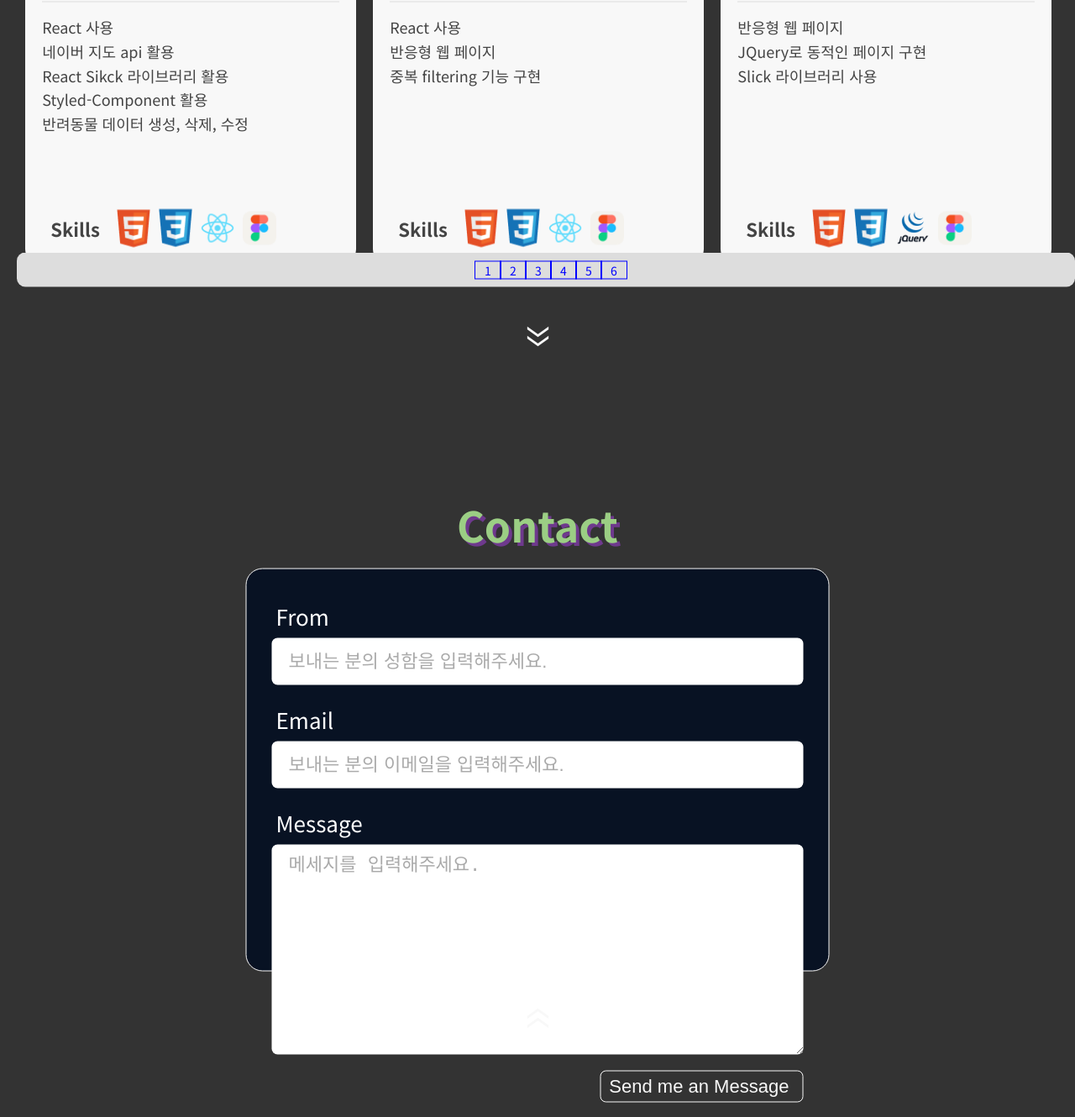
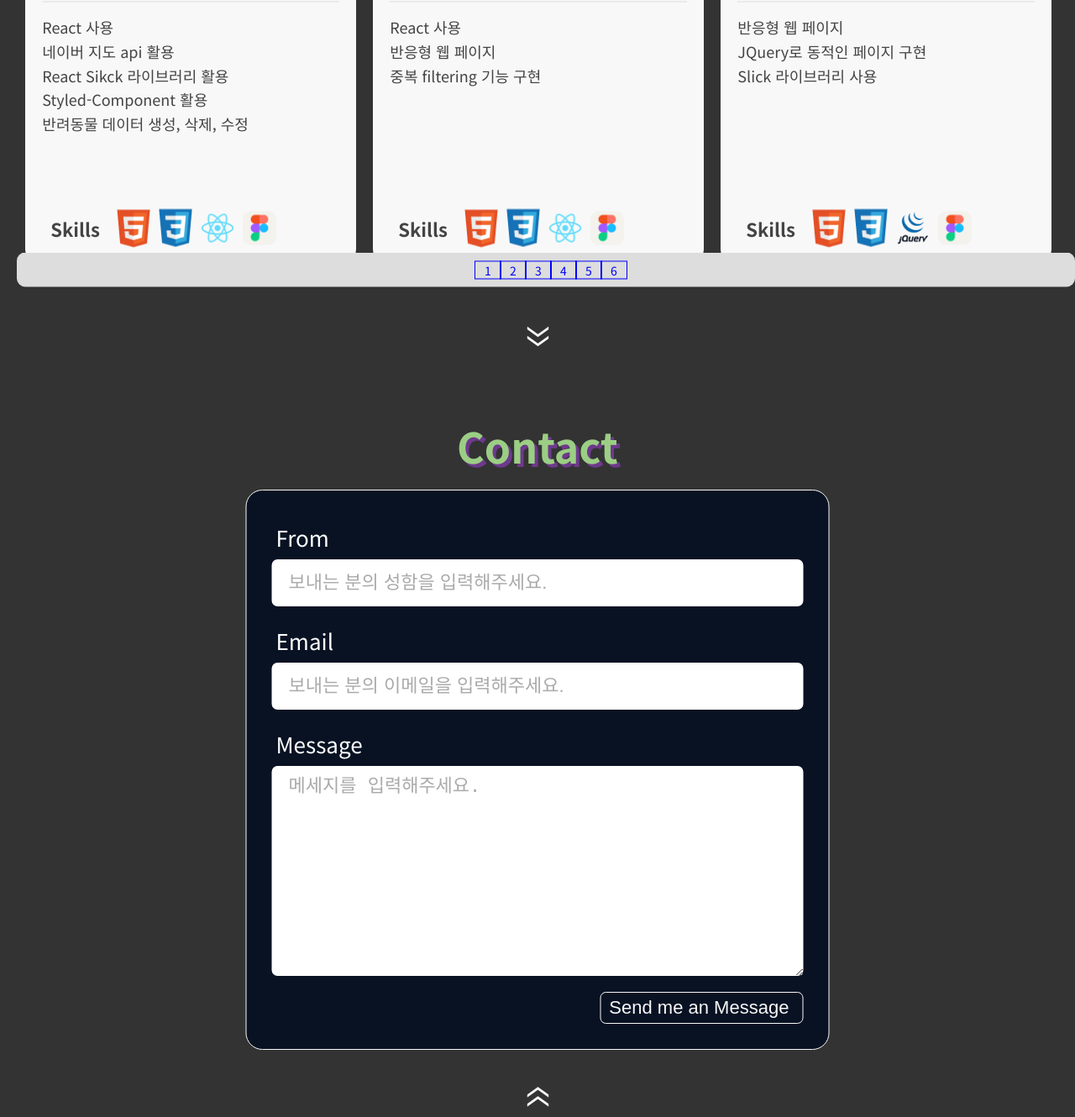
Before and after one commit to dada-see/dana-portfolio, a React (Create React App) app: page / in a window 1280 px wide. Shown: the part 2866-4196 px from the top of the page at 84% size. Built offline with nearby package versions, Linux system fonts and the light colour scheme.

Commit message:
0228 학원수정 2

```diff
--- a/src/styles/contact.scss
+++ b/src/styles/contact.scss
@@ -171,8 +171,7 @@ $darkgrey: #444;
 
             .contactBox {
                 width: 100%;
-                max-width: 100%;
-                height: 60vh;
+                max-width: 700px;
                 padding: 30px;
                 margin: 0 auto;
                 form {
@@ -231,7 +230,6 @@ $darkgrey: #444;
             .contactBox {
                 width: 100%;
                 max-width: 100%;
-                height: 60vh;
                 padding: 30px;
                 margin: 0 auto;
                 form {
```
